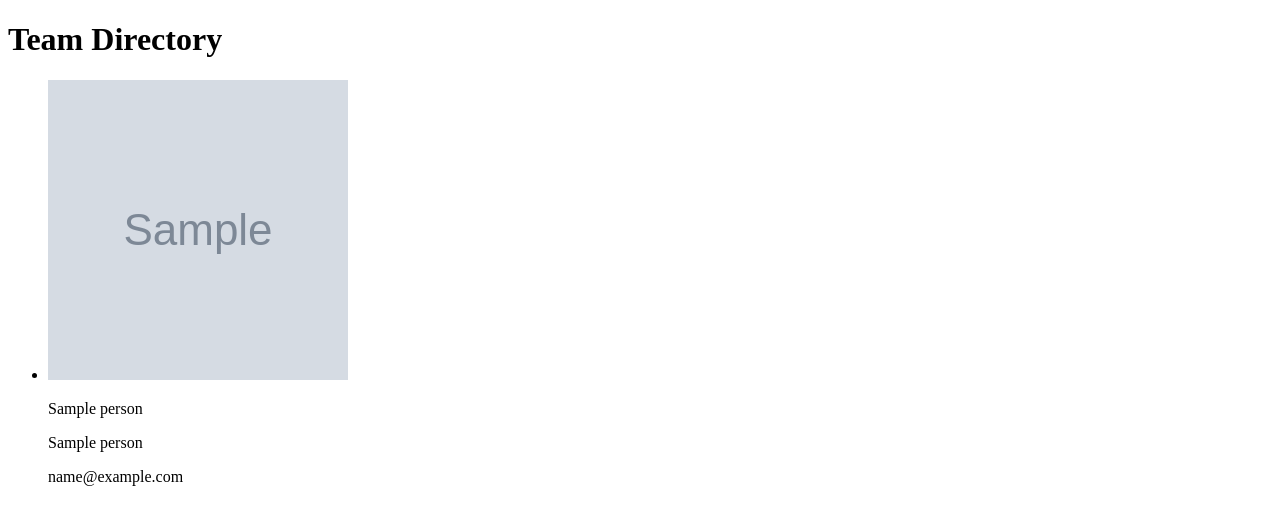
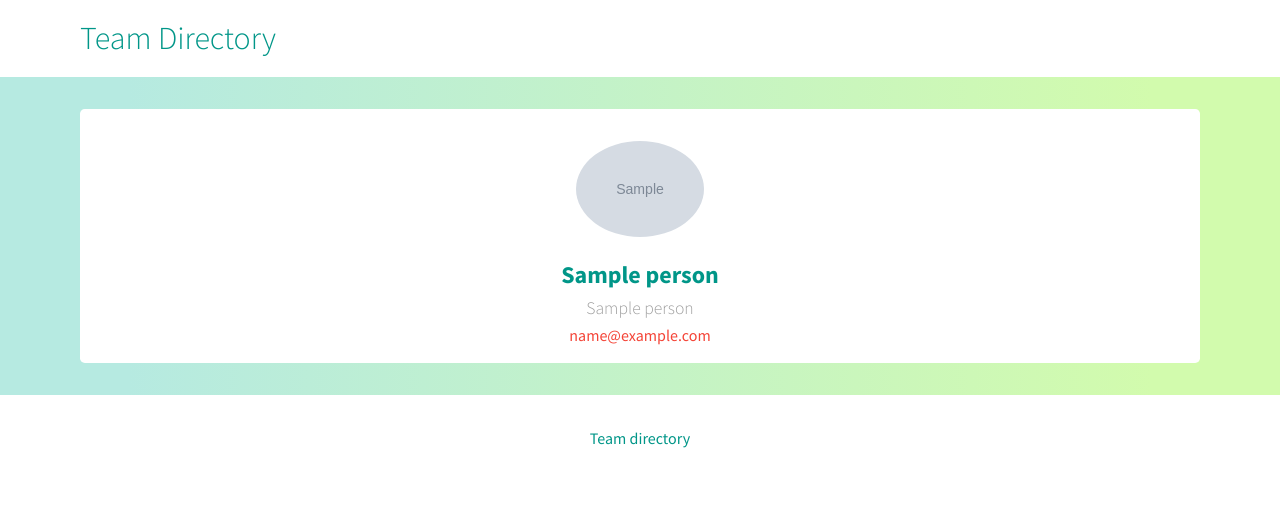
Before and after one commit to octopusinvitro/team-directory, a Django app: page / in a window 1280 px wide. Shown: the top 525 px of the page. Run offline with Django 3.2, Linux system fonts and the light colour scheme; tables that the repository leaves empty hold one stand-in row (values such as "Sample post"); grey boxes marked "Sample" are stand-in pictures.

Commit message:
Add styles to the site

```diff
--- /dev/null
+++ b/www/static/css/main.css
@@ -0,0 +1,343 @@
+/*
+ * What follows is the result of much research on cross-browser styling.
+ * Credit left inline and big thanks to Nicolas Gallagher, Jonathan Neal,
+ * Kroc Camen, and the H5BP dev community and team.
+ */
+
+/* ==========================================================================
+   Base styles: opinionated defaults
+   ========================================================================== */
+
+html {
+    color: #222;
+    font-size: 1em;
+    line-height: 1.4;
+    font-family: 'Source Sans Pro', sans-serif;
+}
+
+/*
+ * Remove text-shadow in selection highlight:
+ * https://twitter.com/miketaylr/status/12228805301
+ *
+ * These selection rule sets have to be separate.
+ * Customize the background color to match your design.
+ */
+
+::-moz-selection {
+    background: #b3d4fc;
+    text-shadow: none;
+}
+
+::selection {
+    background: #b3d4fc;
+    text-shadow: none;
+}
+
+/*
+ * A better looking default horizontal rule
+ */
+
+hr {
+    display: block;
+    height: 1px;
+    border: 0;
+    border-top: 1px solid #ccc;
+    margin: 1em 0;
+    padding: 0;
+}
+
+/*
+ * Remove the gap between audio, canvas, iframes,
+ * images, videos and the bottom of their containers:
+ * https://github.com/h5bp/html5-boilerplate/issues/440
+ */
+
+audio,
+canvas,
+iframe,
+img,
+svg,
+video {
+    vertical-align: middle;
+}
+
+/*
+ * Remove default fieldset styles.
+ */
+
+fieldset {
+    border: 0;
+    margin: 0;
+    padding: 0;
+}
+
+/*
+ * Allow only vertical resizing of textareas.
+ */
+
+textarea {
+    resize: vertical;
+}
+
+/* ==========================================================================
+   Browser Upgrade Prompt
+   ========================================================================== */
+
+.browserupgrade {
+    margin: 0.2em 0;
+    background: #ccc;
+    color: #000;
+    padding: 0.2em 0;
+}
+
+/* ==========================================================================
+   Author's custom styles
+   ========================================================================== */
+
+img {
+  max-width: 100%;
+  height: auto;
+}
+
+a {
+  color: #F44336;
+  text-decoration: none;
+}
+
+.container {
+  background-color: #FFECB3;
+  background: linear-gradient(90deg, #b6eae1 10%, #D2FBAD 90%);
+}
+
+.site-header {
+  margin-bottom: 1em;
+  padding: 0 5%;
+  background-color: #fff;
+}
+
+.site-header h1 {
+  margin: 0;
+  padding: .5em;
+  font-weight: 300;
+  color: #009688;
+}
+
+.person-grid {
+  display: flex;
+  flex-wrap: wrap;
+  max-width: 90%;
+  margin: auto;
+  text-align: center;
+}
+
+.person-item {
+  flex: 20%;
+  display: inline-block;
+  min-width: 10em;
+  margin: 1em;
+  padding: 1em;
+  background-color: #fff;
+  border-radius: .3em;
+}
+
+.person-item img {
+  margin: 1em 0;
+  border-radius: 50%;
+  max-width: 8em;
+}
+
+.person-item h2 {
+  margin: .2em 0;
+  color: #009688;
+}
+
+.person-item h3 {
+  margin: .2em 0;
+  font-size: 1.1em;
+  font-weight: 300;
+  color: #9E9E9E;
+}
+
+.person-item p {
+  margin: 0;
+  word-wrap: break-word;
+}
+
+.site-footer {
+  margin-top: 1em;
+  padding: 1em;
+  text-align: center;
+  color: #009688;
+  background-color: #fff;
+}
+
+
+/* ==========================================================================
+   Helper classes
+   ========================================================================== */
+
+/*
+ * Hide visually and from screen readers:
+ * http://juicystudio.com/article/screen-readers-display-none.php
+ */
+
+.hidden {
+    display: none !important;
+    visibility: hidden;
+}
+
+/*
+ * Hide only visually, but have it available for screen readers:
+ * http://snook.ca/archives/html_and_css/hiding-content-for-accessibility
+ */
+
+.visuallyhidden {
+    border: 0;
+    clip: rect(0 0 0 0);
+    height: 1px;
+    margin: -1px;
+    overflow: hidden;
+    padding: 0;
+    position: absolute;
+    width: 1px;
+}
+
+/*
+ * Extends the .visuallyhidden class to allow the element
+ * to be focusable when navigated to via the keyboard:
+ * https://www.drupal.org/node/897638
+ */
+
+.visuallyhidden.focusable:active,
+.visuallyhidden.focusable:focus {
+    clip: auto;
+    height: auto;
+    margin: 0;
+    overflow: visible;
+    position: static;
+    width: auto;
+}
+
+/*
+ * Hide visually and from screen readers, but maintain layout
+ */
+
+.invisible {
+    visibility: hidden;
+}
+
+/*
+ * Clearfix: contain floats
+ *
+ * For modern browsers
+ * 1. The space content is one way to avoid an Opera bug when the
+ *    `contenteditable` attribute is included anywhere else in the document.
+ *    Otherwise it causes space to appear at the top and bottom of elements
+ *    that receive the `clearfix` class.
+ * 2. The use of `table` rather than `block` is only necessary if using
+ *    `:before` to contain the top-margins of child elements.
+ */
+
+.clearfix:before,
+.clearfix:after {
+    content: " "; /* 1 */
+    display: table; /* 2 */
+}
+
+.clearfix:after {
+    clear: both;
+}
+
+/* ==========================================================================
+   EXAMPLE Media Queries for Responsive Design.
+   These examples override the primary ('mobile first') styles.
+   Modify as content requires.
+   ========================================================================== */
+
+@media only screen and (min-width: 35em) {
+    /* Style adjustments for viewports that meet the condition */
+}
+
+@media print,
+       (-o-min-device-pixel-ratio: 5/4),
+       (-webkit-min-device-pixel-ratio: 1.25),
+       (min-resolution: 120dpi) {
+    /* Style adjustments for high resolution devices */
+}
+
+/* ==========================================================================
+   Print styles.
+   Inlined to avoid the additional HTTP request:
+   http://www.phpied.com/delay-loading-your-print-css/
+   ========================================================================== */
+
+@media print {
+    *,
+    *:before,
+    *:after {
+        background: transparent !important;
+        color: #000 !important; /* Black prints faster:
+                                   http://www.sanbeiji.com/archives/953 */
+        box-shadow: none !important;
+        text-shadow: none !important;
+    }
+
+    a,
+    a:visited {
+        text-decoration: underline;
+    }
+
+    a[href]:after {
+        content: " (" attr(href) ")";
+    }
+
+    abbr[title]:after {
+        content: " (" attr(title) ")";
+    }
+
+    /*
+     * Don't show links that are fragment identifiers,
+     * or use the `javascript:` pseudo protocol
+     */
+
+    a[href^="#"]:after,
+    a[href^="javascript:"]:after {
+        content: "";
+    }
+
+    pre,
+    blockquote {
+        border: 1px solid #999;
+        page-break-inside: avoid;
+    }
+
+    /*
+     * Printing Tables:
+     * http://css-discuss.incutio.com/wiki/Printing_Tables
+     */
+
+    thead {
+        display: table-header-group;
+    }
+
+    tr,
+    img {
+        page-break-inside: avoid;
+    }
+
+    img {
+        max-width: 100% !important;
+    }
+
+    p,
+    h2,
+    h3 {
+        orphans: 3;
+        widows: 3;
+    }
+
+    h2,
+    h3 {
+        page-break-after: avoid;
+    }
+}
--- a/www/templates/index.html
+++ b/www/templates/index.html
@@ -1,3 +1,5 @@
+{% load staticfiles %}
+
 <!doctype html>
 <html lang="">
     <head>
@@ -6,24 +8,35 @@
         <title>Team Directory</title>
         <meta name="description" content="Shows a list of team members">
         <meta name="viewport" content="width=device-width, initial-scale=1">
+
+        <link href="https://fonts.googleapis.com/css?family=Source+Sans+Pro:300,400,400i,700" rel="stylesheet">
+        <link rel="stylesheet" href="{% static 'css/normalize.css' %}">
+        <link rel="stylesheet" href="{% static 'css/main.css' %}">
     </head>
     <body>
         <!--[if lt IE 8]>
             <p class="browserupgrade">You are using an <strong>outdated</strong> browser. Please <a href="http://browsehappy.com/">upgrade your browser</a> to improve your experience.</p>
         <![endif]-->
 
-        <!-- Add your site or application content here -->
-        <h1>Team Directory</h1>
+        <main class="container">
+            <header class="site-header">
+              <h1>Team Directory</h1>
+            </header>
 
-        <ul>
-            {% for person in persons %}
-            <li>
-                <img src="{{ person.image }}" width="300" height="300" alt="{{ person.name }}">
-                <p>{{ person.name }}</p>
-                <p>{{ person.title }}</p>
-                <p>{{ person.email }}</p>
-            </li>
-            {% endfor %}
-        </ul>
+            <article class="person-grid">
+                {% for person in persons %}
+                <section class="person-item">
+                    <img src="{{ person.image }}" width="300" height="300" alt="{{ person.name }}">
+                    <h2>{{ person.name }}</h2>
+                    <h3>{{ person.title }}</h3>
+                    <p><a href="mailto:{{ person.email }}">{{ person.email }}</a></p>
+                </section>
+                {% endfor %}
+            </article>
+
+            <footer class="site-footer">
+              <p>Team directory</p>
+            </footer>
+        <main>
     </body>
 </html>
```
Also changed, not shown: www/static/css/normalize.css (added).
